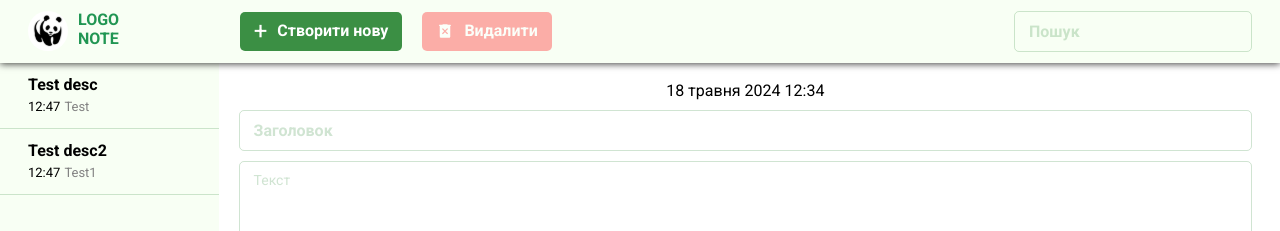
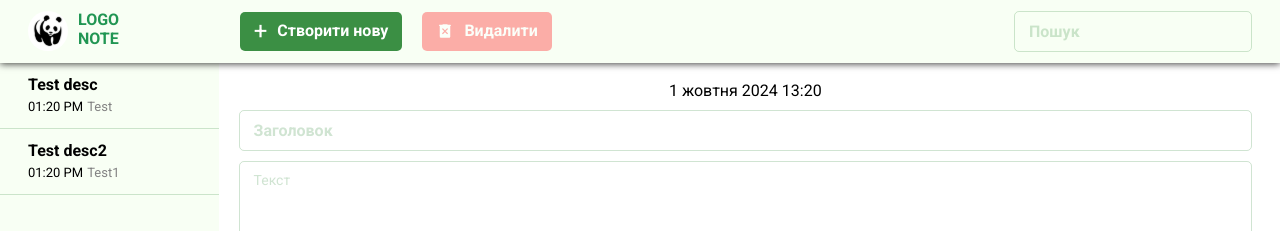
Before and after one commit to Dreyclin/softwars_test, a React (Create React App) app: page / in a window 1280 px wide. Shown: the top 231 px of the page. Built offline with nearby package versions, Linux system fonts and the light colour scheme.

Commit message:
Logic: add formating date in main and aside sections

```diff
--- a/src/components/Aside/Aside.tsx
+++ b/src/components/Aside/Aside.tsx
@@ -10,13 +10,13 @@ const Aside: React.FC = () => {
     useEffect(() => {
         setNewItems(items)
     }, [newItems])
-
     return (
         <aside>
             {newItems && newItems.map(item => (
-                <Item itemTitle={item.itemTitle} itemDescription={item.itemDescription}/>
+                <Item date={item.date} itemTitle={item.itemTitle} itemDescription={item.itemDescription}/>
             ))}
             {/* <Item />
+
             <Item />
             <Item /> */}
         </aside>
--- a/src/components/Aside/Item.tsx
+++ b/src/components/Aside/Item.tsx
@@ -1,12 +1,23 @@
 import React from "react";
 import { ItemType } from "../../models/ItemType";
 
-const Item: React.FC<ItemType> = ({itemTitle, itemDescription}) => {
+const Item: React.FC<ItemType> = ({itemTitle, itemDescription, date}) => {
+    const today = new Date();
+    const isToday = date.toDateString() === today.toDateString();
+
+    const formatDate = (date: Date) => {
+        if(isToday) {
+            return date.toLocaleTimeString([], {hour: '2-digit', minute: '2-digit'})
+        } else {
+            return date.toLocaleDateString();
+        }
+    }
+
     return (
         <div className="todo-item">
             <h5 className="todo-item-title main-text">{itemDescription}</h5>
             <p className="todo-item-description secondary-text">
-                <span className="todo-item-date">12:47</span>
+                <span className="todo-item-date">{formatDate(date)}</span>
                 <span className="todo-item-text">{itemTitle}</span>
             </p>
         </div>
--- a/src/components/Main/Main.tsx
+++ b/src/components/Main/Main.tsx
@@ -1,10 +1,18 @@
-import React from "react";
+import React, { useEffect, useState } from "react";
 import "./Main.css"
 
 const Main: React.FC = () => {
+
+    const today = new Date();
+    const [todayFormated, setTodayFormated] = useState<string>();
+
+    useEffect(() => {
+        setTodayFormated(today.toLocaleDateString("uk-UA", {day: "numeric", month: "long", year: "numeric", hour: "2-digit", minute: '2-digit'}).replace(/\s*р\./, '').replace(/\s*о\s*(?=\d{2}:\d{2})/, ' '))
+    }, [])
+
     return (
         <main>
-            <p className="date">18 травня 2024 12:34</p>
+            <p className="date">{todayFormated}</p>
             <div className="add-todo-container">
                 <input type="text" placeholder="Заголовок" className="title-field field"/>
                 <textarea name="" id="" placeholder='Текст' className="description-field field"></textarea>
--- a/src/components/items.ts
+++ b/src/components/items.ts
@@ -3,10 +3,12 @@ import { ItemType } from "../models/ItemType";
 export const items: ItemType[] = [
 {
     itemTitle: "Test",
-    itemDescription: "Test desc"
+    itemDescription: "Test desc",
+    date: new Date()
 },
 {
     itemTitle: "Test1",
-    itemDescription: "Test desc2"
+    itemDescription: "Test desc2",
+    date: new Date()
 }
 ]
--- a/src/models/ItemType.ts
+++ b/src/models/ItemType.ts
@@ -1,4 +1,5 @@
 export interface ItemType {
     itemTitle: string,
     itemDescription: string
+    date: Date
 }
```
